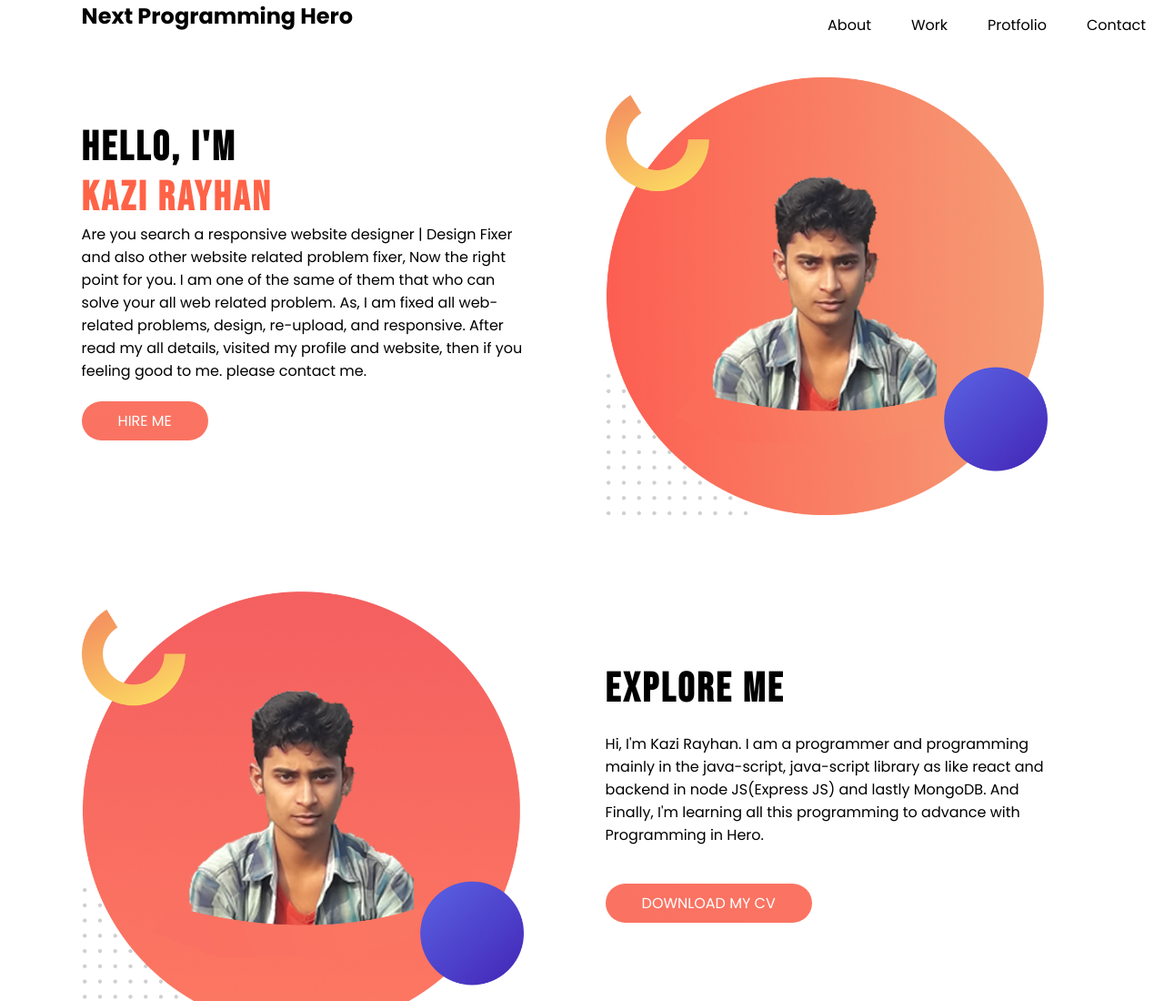
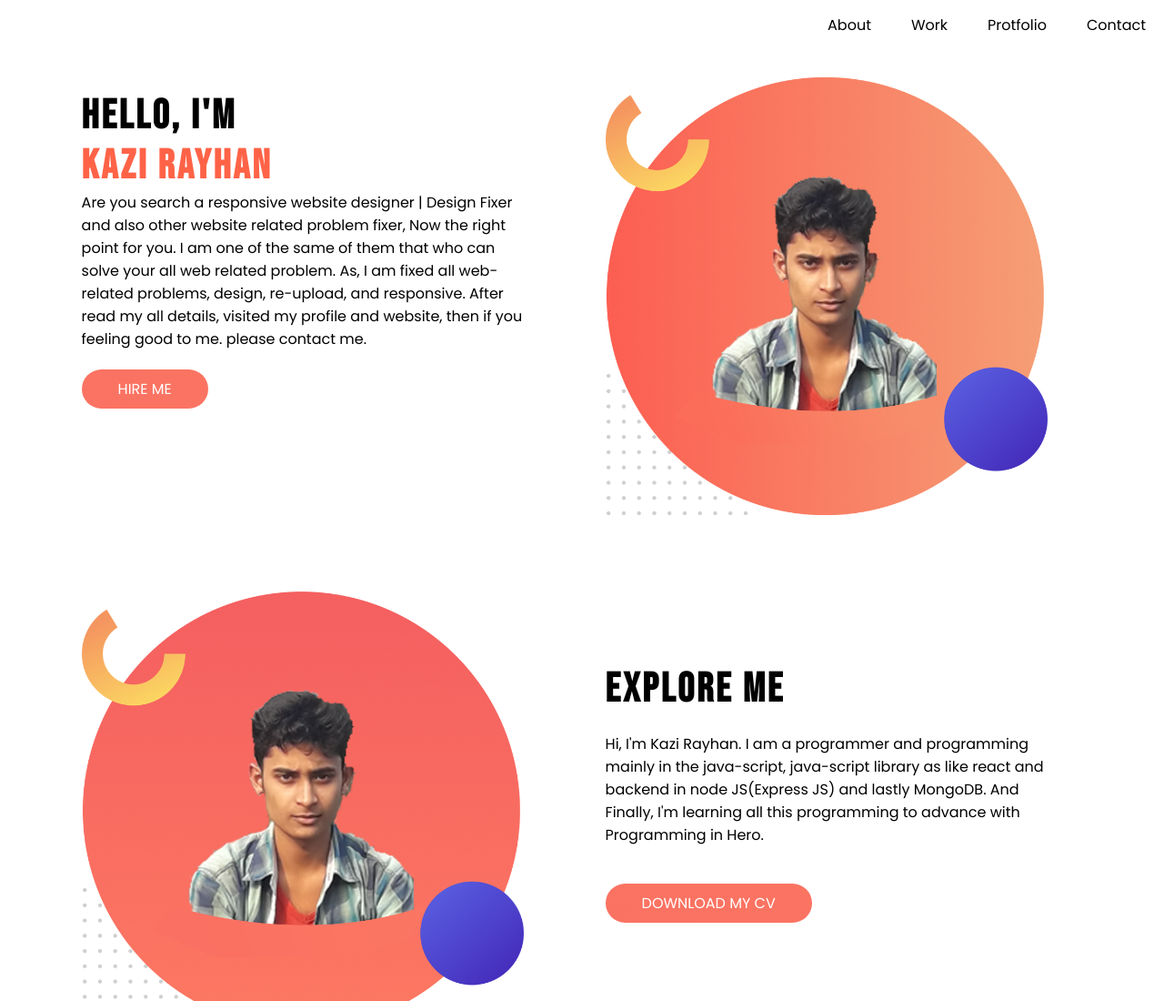
Before and after one commit to rayhanwd/kazi-s_assignment-1, a plain HTML site: page index.html in a window 1280 px wide. Shown: the top 1100 px of the page at 91% size. Drawn offline with Linux system fonts and the light colour scheme.

Commit message:
remove logo text

```diff
--- a/index.html
+++ b/index.html
@@ -13,9 +13,6 @@
 </head>
 <body>
     <header>
-        <div class="logo two-column">
-            <a href="#"><h2>Next Programming Hero</h2></a>
-        </div>
         <nav class="two-colomn">
             <ul>
                 <li><a href="#">About</a></li>
--- a/style.css
+++ b/style.css
@@ -59,13 +59,6 @@ section{
 .remove-extra-height{
     height: 500px;
 }
-.logo a{
-    float: left;
-    font-family: 'Poppins', sans-serif;
-    text-decoration: none;
-    color: black;
-}
-
 ul{
   float: right;
   margin-bottom: 30px;
```
